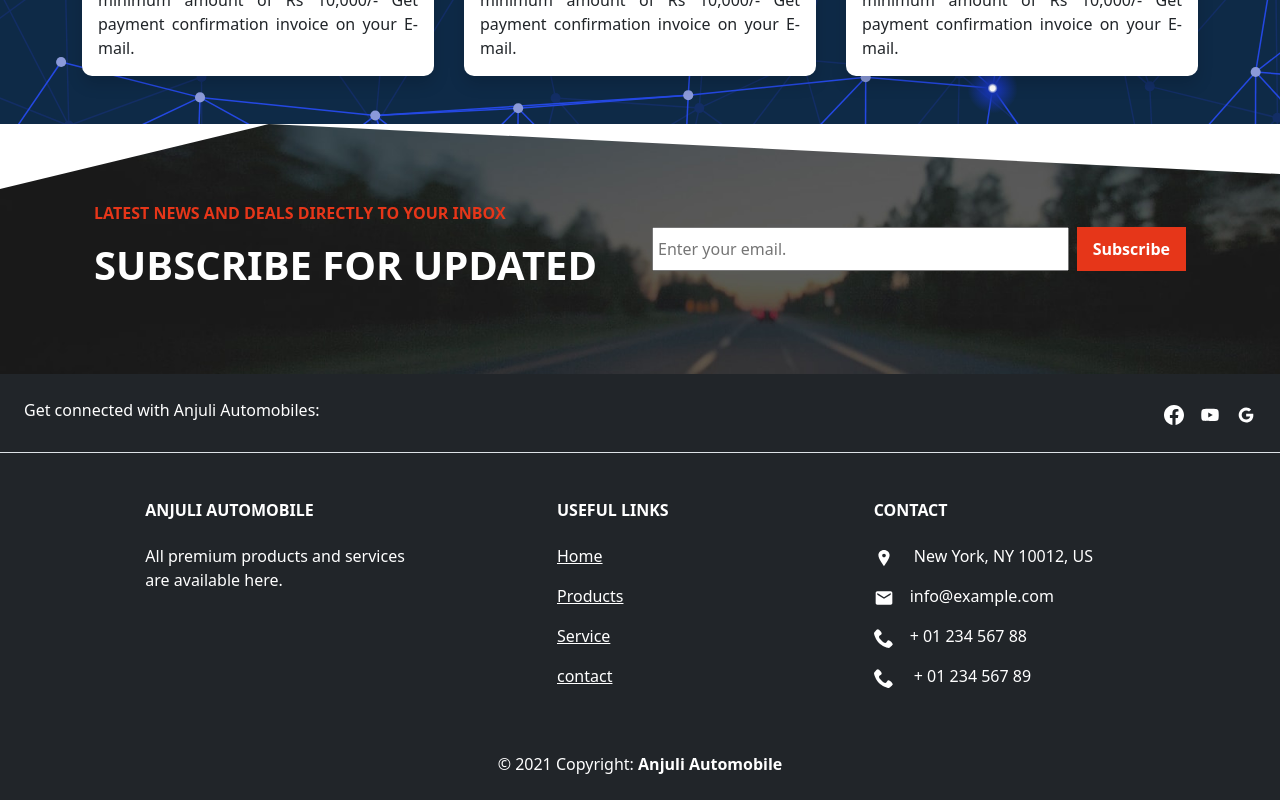
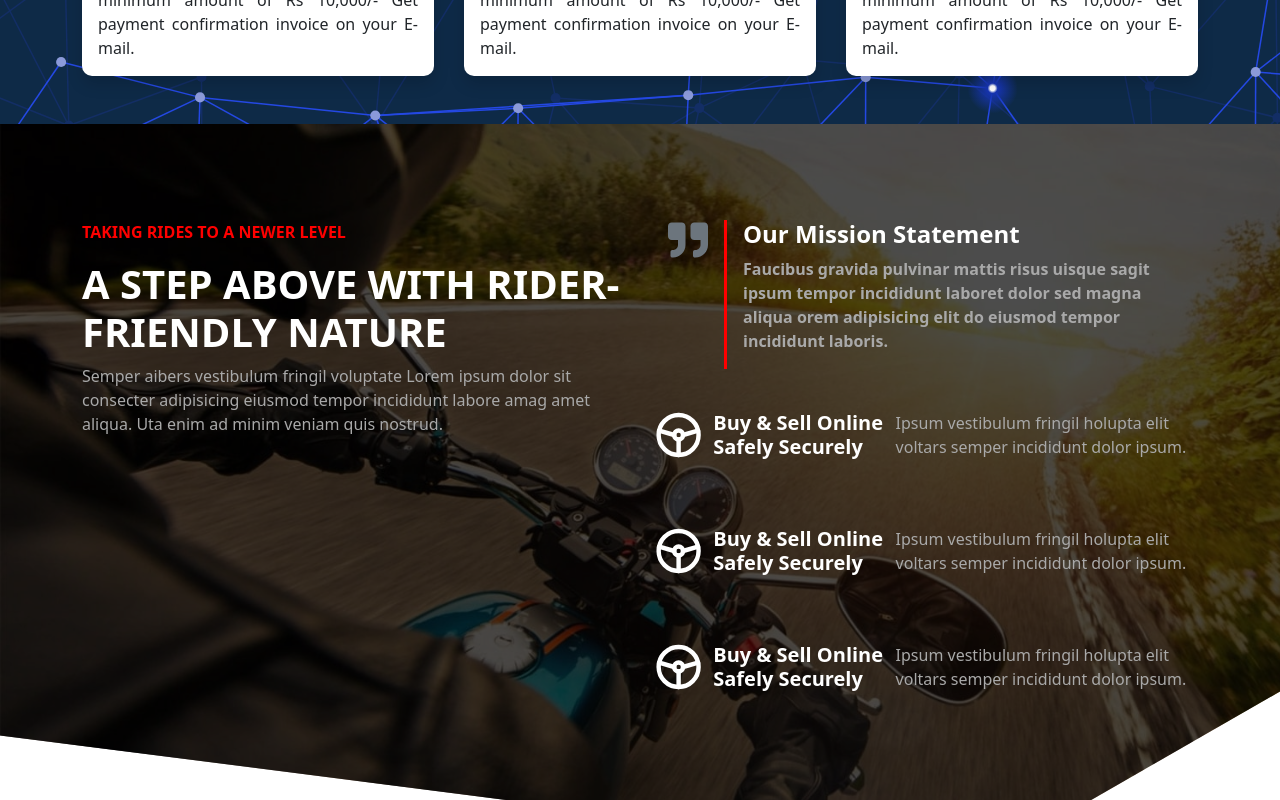
Before and after one commit to forhadmia1/Intern_task1, a React (Create React App) app: page / in a window 1280 px wide. Shown: the part 1640-2440 px from the top of the page. Built offline with nearby package versions, Linux system fonts and the light colour scheme.

Commit message:
our mission section done

```diff
--- a/src/Pages/HomePage.jsx
+++ b/src/Pages/HomePage.jsx
@@ -3,6 +3,7 @@ import FeaturedItems from '../components/featured/FeaturedItems';
 import Footer from '../components/footer/Footer';
 import HeroArea from '../components/heroArea/HeroArea';
 import MainHeader from '../components/mainHeader/MainHeader';
+import OurMission from '../components/ourMission/OurMission';
 import Services from '../components/services/Services';
 import Newsletter from '../components/subscribe/Newsletter';
 import TopHeader from '../components/topHeader/TopHeader';
@@ -17,6 +18,7 @@ const HomePage = () => {
             <HeroArea />
             <FeaturedItems />
             <Services />
+            <OurMission />
             <Newsletter />
             <Footer />
         </div>
--- a/src/components/footer/Footer.jsx
+++ b/src/components/footer/Footer.jsx
@@ -4,6 +4,7 @@ import { BsFacebook } from 'react-icons/bs'
 import { IoIosPin } from "react-icons/io";
 import { MdEmail } from "react-icons/md";
 import { ImPhone } from "react-icons/im";
+import { FaFax } from "react-icons/fa";
 import { AiFillYoutube, AiOutlineGoogle } from 'react-icons/ai'
 import './footer.css'
 
@@ -56,7 +57,7 @@ const Footer = () => {
                                 info@example.com
                             </p>
                             <p><ImPhone className='me-3 fs-5' />+ 01 234 567 88</p>
-                            <p><ImPhone className='me-3 fs-5' /> + 01 234 567 89</p>
+                            <p><FaFax className='me-3 fs-5' /> + 01 234 567 89</p>
                         </div>
                     </div>
                 </div>
--- /dev/null
+++ b/src/components/ourMission/OurMission.jsx
@@ -0,0 +1,61 @@
+import React from 'react';
+import { Col, Container, Row } from 'react-bootstrap';
+import './ourmission.css'
+import { FaQuoteRight } from 'react-icons/fa'
+import { TbSteeringWheel } from 'react-icons/tb'
+
+const OurMission = () => {
+    return (
+        <div id='mission'>
+            <div className='mission-container py-5'>
+                <Container className='py-5'>
+                    <Row md={1} lg={2} className='pb-5'>
+                        <Col>
+                            <div className='text-white left-side'>
+                                <p className=''>TAKING RIDES TO A NEWER LEVEL</p>
+                                <h1>A STEP ABOVE WITH
+                                    RIDER-FRIENDLY NATURE</h1>
+                                <p>
+                                    Semper aibers vestibulum fringil voluptate Lorem ipsum dolor sit consecter adipisicing eiusmod tempor incididunt labore amag amet aliqua. Uta enim ad minim veniam quis nostrud.
+                                </p>
+                            </div>
+                        </Col>
+                        <Col className='right-side'>
+                            <div className='d-flex '>
+                                <div className='px-3 qoute'>
+                                    <FaQuoteRight className='fs-1 text-secondary' />
+                                </div>
+                                <div className='px-3'>
+                                    <h4 className='fw-bold'>Our Mission Statement</h4>
+                                    <p className='fw-semibold text-color '>Faucibus gravida pulvinar mattis risus uisque sagit ipsum tempor incididunt laboret dolor sed magna aliqua orem adipisicing elit do eiusmod tempor incididunt laboris.</p>
+                                </div>
+                            </div>
+                            <div className='d-flex flex-column gap-3 mt-3'>
+                                <div className='d-flex gap-2 mission-card align-items-md-center'>
+                                    <TbSteeringWheel />
+                                    <h5 className='fw-bold m-0'>Buy & Sell Online <br />
+                                        Safely Securely</h5>
+                                    <p className='text-color m-0'>Ipsum vestibulum fringil holupta elit voltars semper incididunt dolor ipsum.</p>
+                                </div>
+                                <div className='d-flex gap-2 mission-card align-items-md-center'>
+                                    <TbSteeringWheel />
+                                    <h5 className='fw-bold m-0'>Buy & Sell Online <br />
+                                        Safely Securely</h5>
+                                    <p className='text-color m-0'>Ipsum vestibulum fringil holupta elit voltars semper incididunt dolor ipsum.</p>
+                                </div>
+                                <div className='d-flex gap-2 mission-card align-items-md-center'>
+                                    <TbSteeringWheel />
+                                    <h5 className='fw-bold m-0'>Buy & Sell Online <br />
+                                        Safely Securely</h5>
+                                    <p className='text-color m-0'>Ipsum vestibulum fringil holupta elit voltars semper incididunt dolor ipsum.</p>
+                                </div>
+                            </div>
+                        </Col>
+                    </Row>
+                </Container>
+            </div>
+        </div>
+    );
+};
+
+export default OurMission;
--- /dev/null
+++ b/src/components/ourMission/ourmission.css
@@ -0,0 +1,57 @@
+.mission-container {
+    clip-path: polygon(100% 0, 100% 77%, 77% 100%, 0 83%, 0 0);
+    background-image: url('../../assets/images/home-page-bg-2-min.jpeg');
+    background-size: cover;
+    background-repeat: no-repeat;
+    width: 100%;
+    position: relative;
+}
+
+.mission-container::after {
+    content: '';
+    background-color: rgba(0, 0, 0, 0.7);
+    width: 100%;
+    top: 0;
+    left: 0;
+    position: absolute;
+    height: 100%;
+    z-index: -1;
+}
+
+.left-side {
+    z-index: 999;
+}
+
+.left-side>p:first-child {
+    color: #ff0000;
+    font-weight: bold;
+}
+
+.left-side>p:last-child {
+    color: darkgrey;
+}
+
+.left-side>h1 {
+    font-weight: bold;
+}
+
+.right-side {
+    z-index: 999;
+    color: white;
+}
+
+.qoute {
+    border-right: 3px solid #ff0000;
+}
+
+.text-color {
+    color: darkgrey;
+}
+
+.mission-card>h5 {
+    flex-basis: 60%;
+}
+
+.mission-card>svg {
+    font-size: 100px;
+}
```
Also changed, not shown: src/assets/images/home-page-bg-2-min.jpeg (added).
